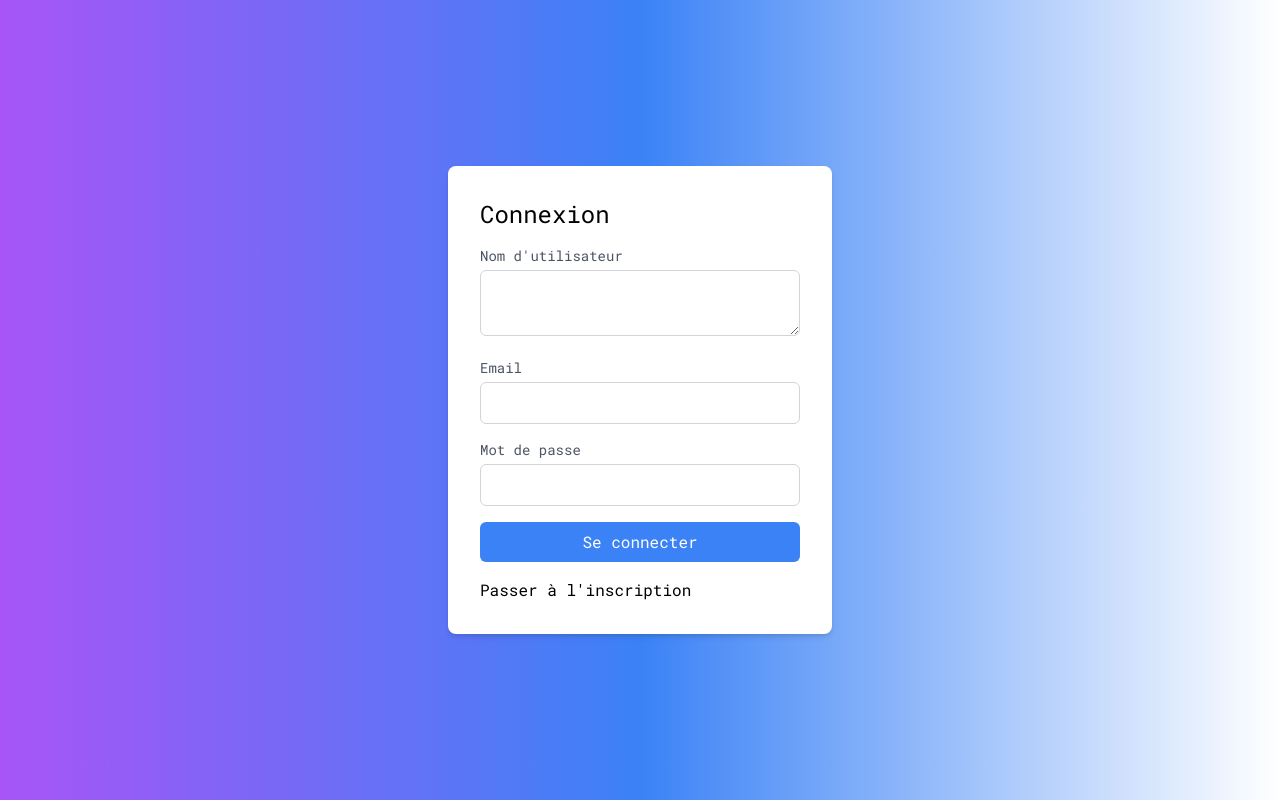
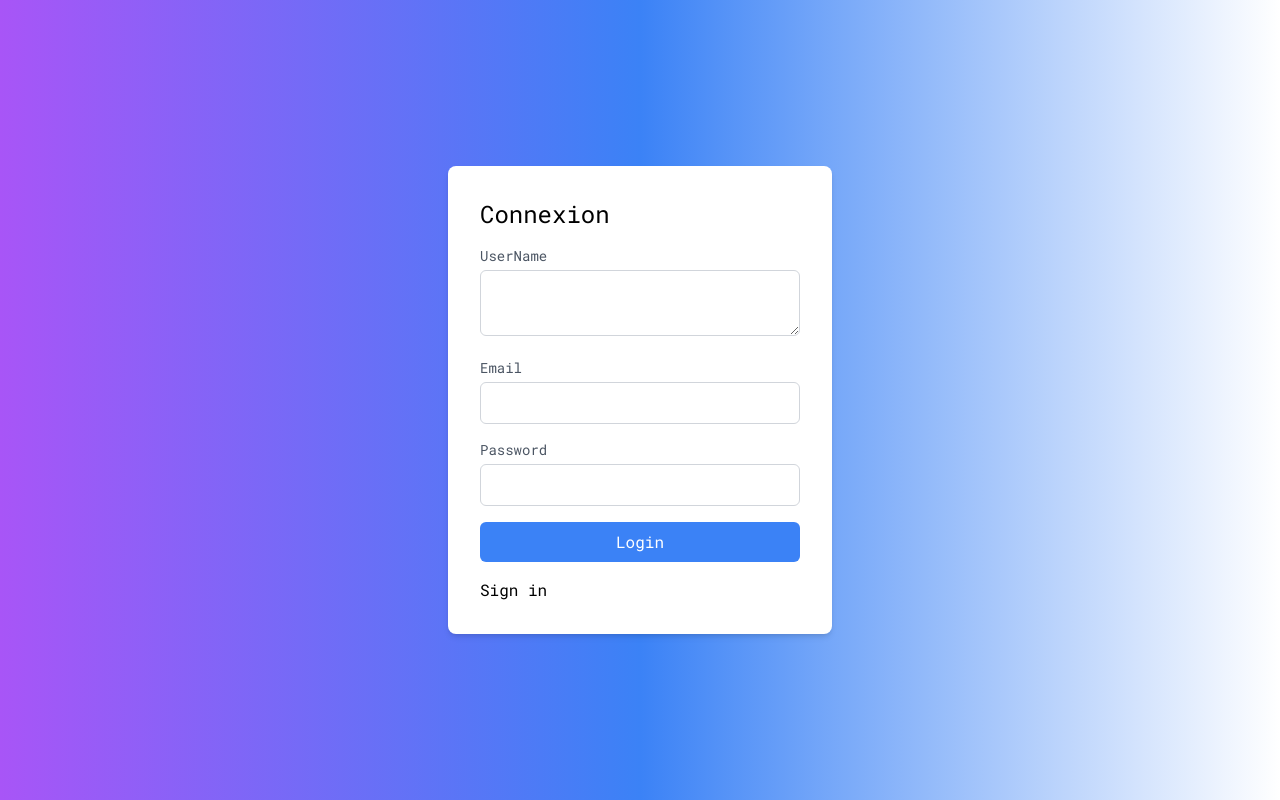
Before and after one commit to Marvindje/The-review-perso, a React (Vite) app in the folder frontend/: page /login in a window 1280 px wide. Built offline with nearby package versions, Linux system fonts and the light colour scheme.

Commit message:
traduction de la page login en anglais

```diff
--- a/frontend/src/components/Auth.jsx
+++ b/frontend/src/components/Auth.jsx
@@ -1,53 +1,44 @@
-// Importation des bibliothèques et modules nécessaires
 import React, { useState } from 'react';
 import axios from 'axios';
 
-// Définition du composant Auth
 const Auth = ({ onAuthSuccess }) => {
-  // Initialisation des états pour le formulaire d'authentification
   const [username, setUsername] = useState('');
   const [email, setEmail] = useState('');
   const [password, setPassword] = useState('');
   const [errorMessage, setErrorMessage] = useState('');
-  const [isLogin, setIsLogin] = useState(true);  // État pour gérer le mode (connexion ou inscription)
+  const [isLogin, setIsLogin] = useState(true);  // Nouvelle variable d'état
 
-  // Fonction pour gérer la soumission du formulaire
   const handleSubmit = async (e) => {
-    e.preventDefault();  // Empêcher le comportement par défaut du formulaire
+    e.preventDefault();
 
-    // Vérification des champs du formulaire
     if (!username || !email || !password) {
-      setErrorMessage('Les identifiants sont incomplets.');  // Afficher un message d'erreur si les champs sont incomplets
+      setErrorMessage('Les identifiants sont incomplets.');
       return;
     }
 
-    // Choix de l'endpoint en fonction du mode (connexion ou inscription)
-    const endpoint = isLogin ? '/auth/login' : '/auth/register';
+    const endpoint = isLogin ? '/auth/login' : '/auth/register';  // Choix de l'endpoint
 
     try {
-      // Envoi de la requête au serveur
       console.log("Données envoyées:", { username, email, password });
       const response = await axios.post(`http://localhost:5000${endpoint}`, { username, email, password });
       console.log("Statut de la réponse:", response.status);
 
-      // Vérification du statut de la réponse
       if (response.status === 200) {
-        // Si la réponse est OK, stocker le nom d'utilisateur dans le stockage local et appeler la fonction onAuthSuccess
         localStorage.setItem('loggedInUsername', username);
         onAuthSuccess();
       }
 
     } catch (error) {
-      // Gestion des erreurs
       console.error('Erreur d\'authentification:', error);
-      setErrorMessage('Les identifiants sont incorrects.');  // Afficher un message d'erreur si l'authentification échoue
+      setErrorMessage('Les identifiants sont incorrects.');
     }
   };
+
   return (
     <form onSubmit={handleSubmit} className="space-y-4">
       {errorMessage && <p className="text-red-500">{errorMessage}</p>}
       <div className="mb-4">
-        <label className="block text-sm font-medium text-gray-600">Nom d'utilisateur</label>
+        <label className="block text-sm font-medium text-gray-600">UserName</label>
         <textarea className="mt-1 p-2 w-full rounded-md border border-gray-300 focus:ring focus:ring-opacity-50" value={username} onChange={(e) => setUsername(e.target.value)}></textarea>
       </div>
       <div className="mb-4">
@@ -55,14 +46,14 @@ const Auth = ({ onAuthSuccess }) => {
         <input className="mt-1 p-2 w-full rounded-md border border-gray-300 focus:ring focus:ring-opacity-50" type="email" value={email} onChange={(e) => setEmail(e.target.value)} />
       </div>
       <div className="mb-4">
-        <label className="block text-sm font-medium text-gray-600">Mot de passe</label>
+        <label className="block text-sm font-medium text-gray-600">Password</label>
         <input className="mt-1 p-2 w-full rounded-md border border-gray-300 focus:ring focus:ring-opacity-50" type="password" value={password} onChange={(e) => setPassword(e.target.value)} />
       </div>
       <button className="bg-blue-500 text-white p-2 rounded-md w-full hover:bg-blue-600 focus:outline-none focus:border-blue-700 focus:ring focus:ring-blue-200" type="submit">
-        {isLogin ? 'Se connecter' : 'S\'inscrire'}
+        {isLogin ? 'Login' : 'Sign in'}
       </button>
       <button type="button" onClick={() => setIsLogin(!isLogin)}>
-        {isLogin ? 'Passer à l\'inscription' : 'Passer à la connexion'}
+        {isLogin ? 'Sign in ' : ' connexion'}
       </button>
     </form>
   );
```
